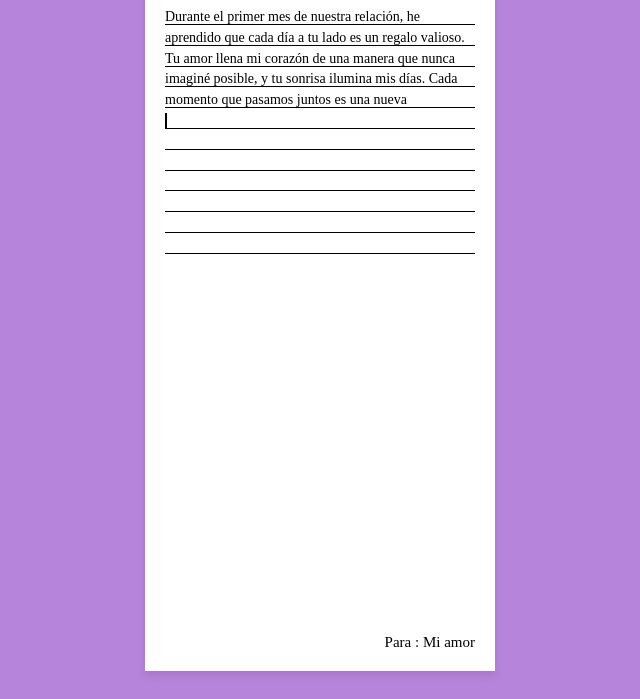
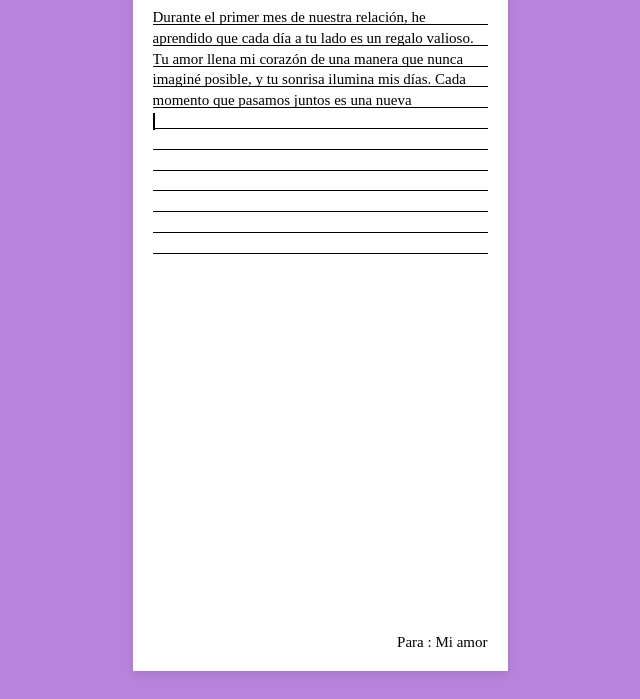
Before and after one commit to PierreArriagada/teamoyuri.github.io, a plain HTML site: page cartaescrita.html in a window 1280 px wide. Shown: the part 101-800 px from the top of the page, without its empty margins (320-960 px from the left). Drawn offline with Linux system fonts and the light colour scheme.

Commit message:
Update cartaescrita.html

```diff
--- a/cartaescrita.html
+++ b/cartaescrita.html
@@ -19,7 +19,7 @@
         }
 
         .notebook {
-            width: 310px;
+            width: 335px;
             height: 88vh;
             background-color: white;
             box-shadow: 0 4px 8px rgba(0, 0, 0, 0.1);
@@ -60,7 +60,7 @@
             overflow: hidden;
             border-right: 2px solid black;
             opacity: 0;
-            font-size: 14px;
+            font-size: 15px;
         }
 
         .fin {
```
